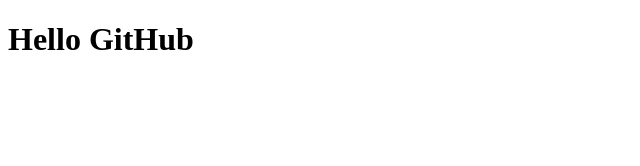
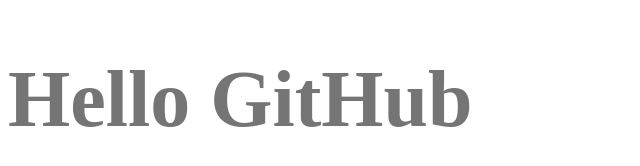
Before and after one commit to IvHr404/rsschool-cv, a plain HTML site: page index.html in a window 1280 px wide. Shown: the whole page, without its empty margins (0-640 px from the left). Drawn offline with Linux system fonts and the light colour scheme.

Commit message:
feat: add css style

```diff
--- a/css/style.css
+++ b/css/style.css
@@ -0,0 +1,4 @@
+h1 {
+  font-size: 80px;
+  color: rgb(117, 117, 117);
+}
--- a/index.html
+++ b/index.html
@@ -1,10 +1,8 @@
 <!DOCTYPE html>
 <html lang="ru">
   <head>
-    <meta charset="UTF-8" />
-    <meta http-equiv="X-UA-Compatible" content="IE=edge" />
-    <meta name="viewport" content="width=device-width, initial-scale=1.0" />
     <title>CV Ivan Hramyka</title>
+    <link rel="stylesheet" href="/css/style.css" />
   </head>
   <body>
     <h1>Hello GitHub</h1>
```
